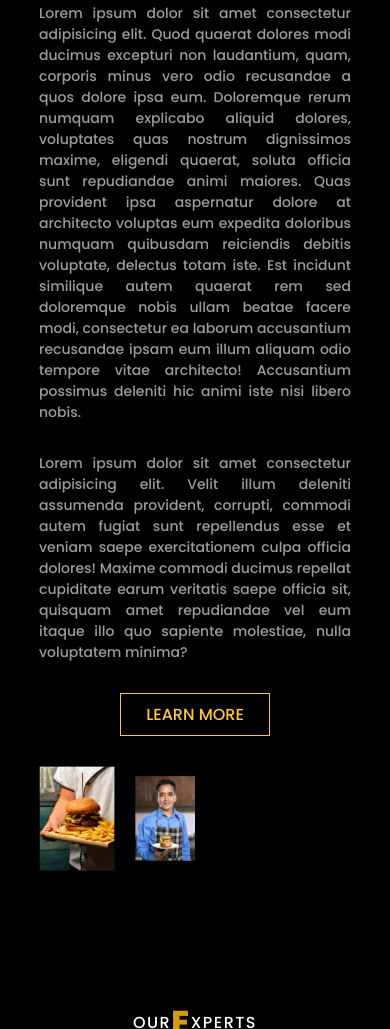
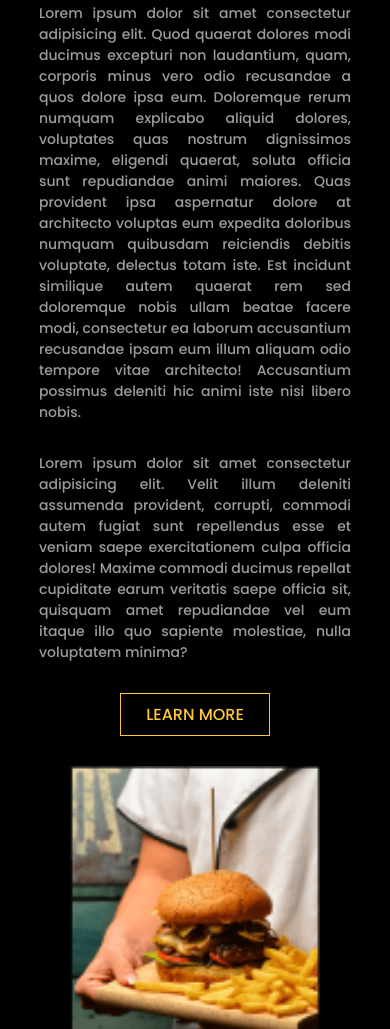
Before and after one commit to devlaray/funkkyburger, a plain HTML site: page index.html in a window 390 px wide. Shown: the part 971-2000 px from the top of the page. Drawn offline with Linux system fonts and the light colour scheme.

Commit message:
about responsiveness

```diff
--- a/funkky.css
+++ b/funkky.css
@@ -382,8 +382,25 @@ header nav .icons .fa:hover{
         width: 100%;
         margin-bottom: 30px;
     }
-    .about .container .img-wrapper{{
+    .about .container .img-wrapper{
         width: 100%;
+        flex-wrap: wrap;
+    }
+    .about .container {
+        text-align: center;
+        align-items: center;
+    }
+    .about .container .img-wrapper .imgbx.small{
+        width: 250px;
+        margin-left: 0;
+        margin-top: 30px;
+    }
+    .menu .wrapper{
+        flex-direction: column;
+    }
+    .menu .wrapper .imgbx{
+        width: 100%;
+        margin-top: 30px;
     }
 
 }
```
